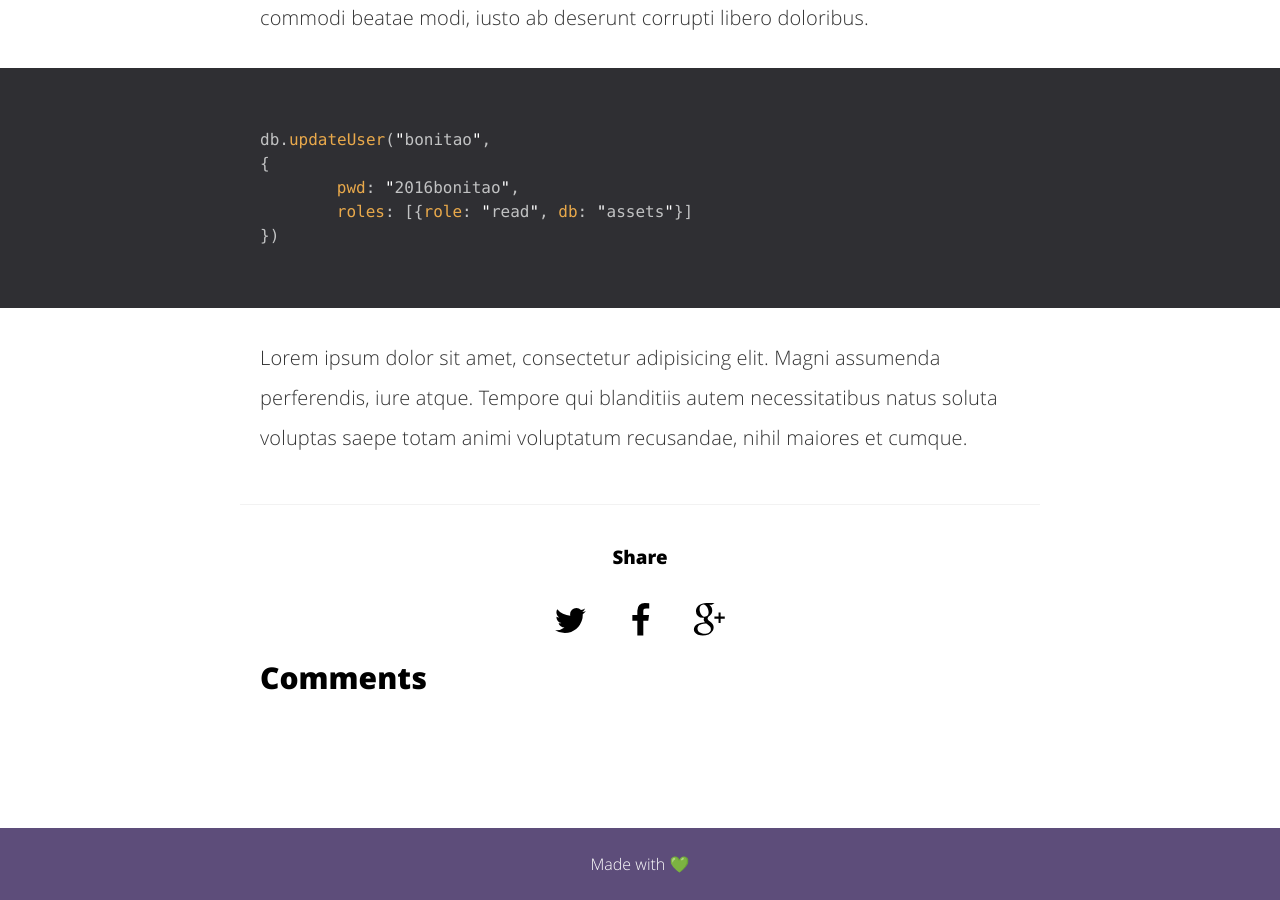
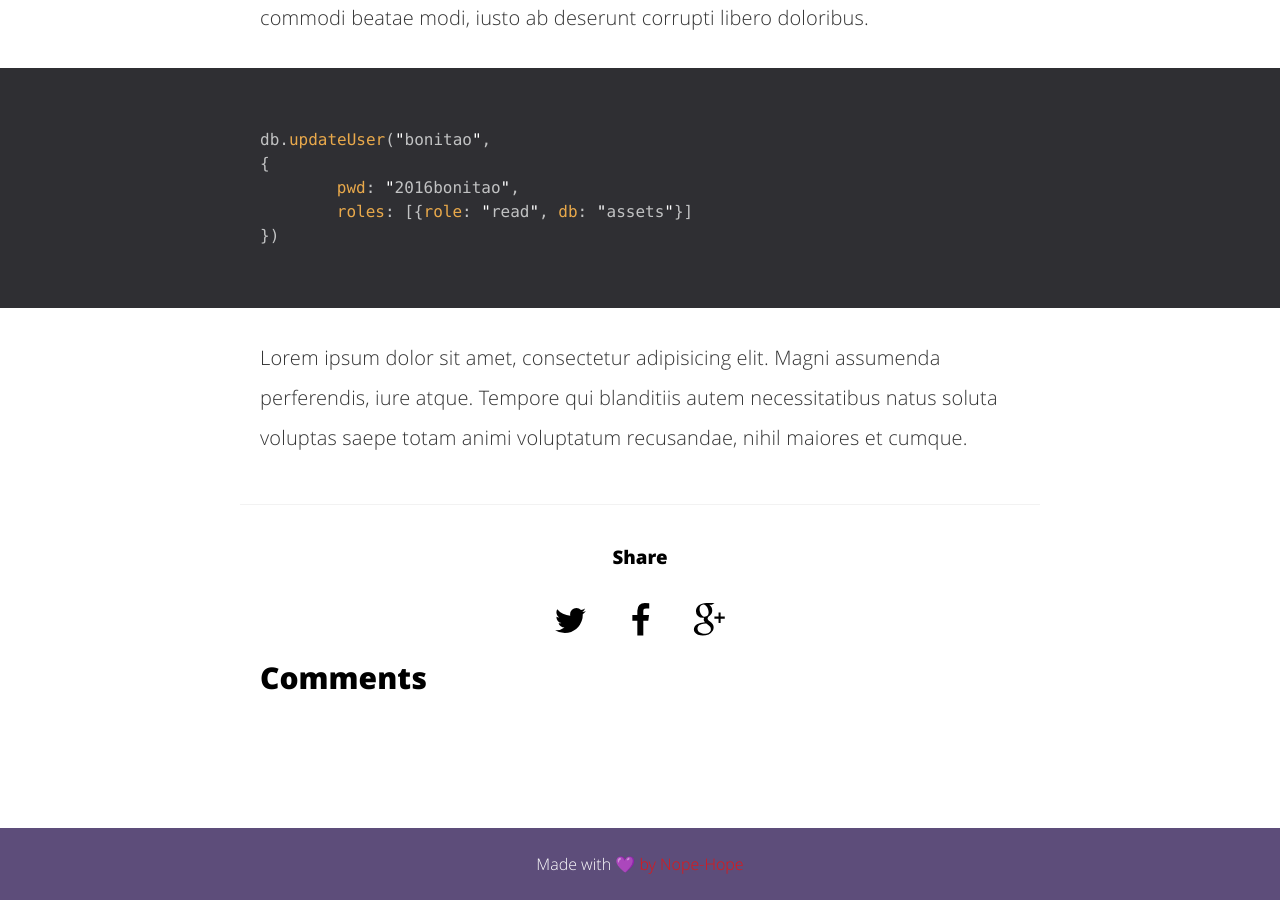
Before and after one commit to Nope-Hope/last, a Jekyll site: the page built from _posts/2016-03-10-space.md, in a window 1280 px wide and 900 px high, scrolled down 3629 px. Built offline with Jekyll 4.4.1, drawn with Linux system fonts in a browser that asks for light colours; comment, search, counter and statistics services are not loaded.

Commit message:
Update footer.html

```diff
--- a/_includes/footer.html
+++ b/_includes/footer.html
@@ -1,5 +1,5 @@
 <footer>
 
-	<p>Made with <span id="heart">💚</span></p>
+	<p>Made with <span id="heart">💜 by Nope-Hope </span></p>
 
 </footer>
```
